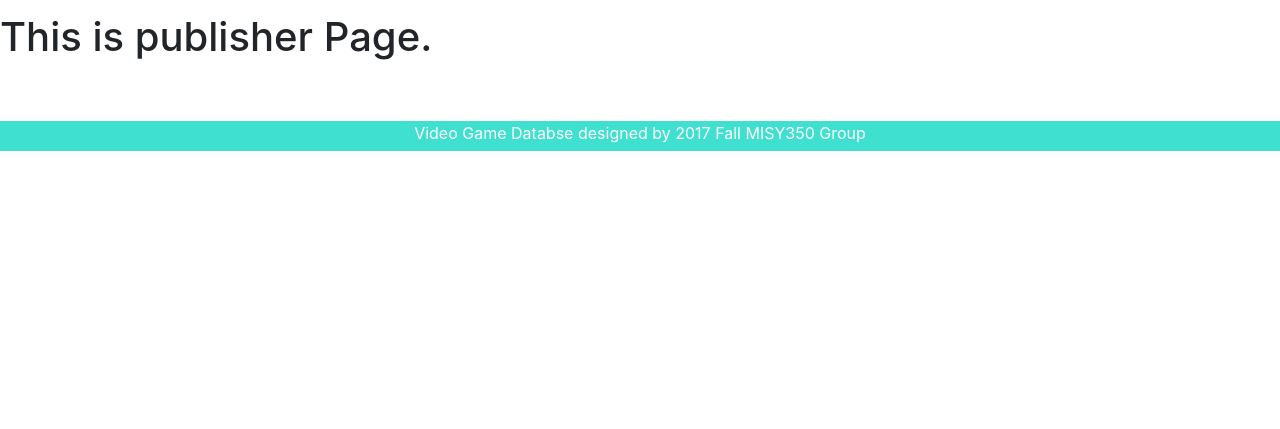
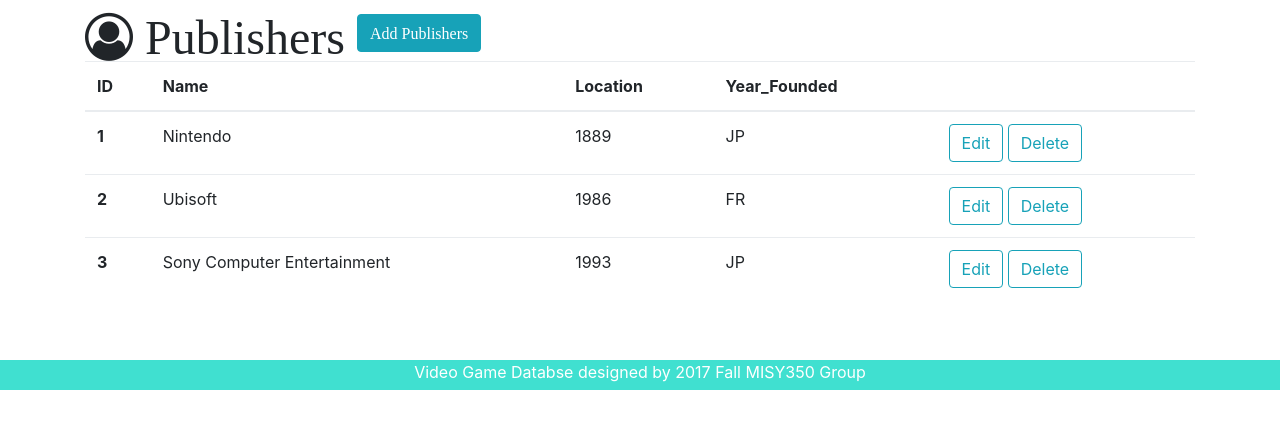
Before and after one commit to jingwenz96/final-project, a Flask app: template templates/publisher.html in a window 1280 px wide. Shown: the part 57-486 px from the top of the page. Run offline with Flask 2, Linux system fonts and the light colour scheme; the template is opened without the code that fills it: values that come from a table or form of the project are taken from there, others are empty; data comes from the database, SQL or seed files in the repository; both versions use the stored data as it was after the commit; some libraries are stand-ins or nearby versions.

Commit message:
publisher database setup

```diff
--- a/manage.py
+++ b/manage.py
@@ -1,5 +1,5 @@
 from flask_script import Manager
-from videogame import app, db
+from videogame import app, db, Publisher, Game
 
 manager = Manager(app)
 
@@ -14,5 +14,6 @@ def deploy():
     db.session.add(publisher2)
     db.session.add(publisher3)
     db.session.commit()
+
 if __name__ == "__main__":
     manager.run()
--- a/templates/game-base.html
+++ b/templates/game-base.html
@@ -52,7 +52,7 @@
           </li>
 
           <li class="nav-item">
-            <a class="nav-link" href="/publisher">Publisher</a>
+            <a class="nav-link" href="/publishers">Publisher</a>
           </li>
 
         </ul>
--- a/templates/members.html
+++ b/templates/members.html
@@ -8,6 +8,11 @@
     width: 350px;
     height: 300px;
     display: inline-block;
+  }
+
+  section {
+    color: #00cccc;
+    font-family: Impact;
   }
 </style>
 {% endblock %}
--- a/templates/publisher.html
+++ b/templates/publisher.html
@@ -3,9 +3,48 @@
 {% block title %}Publisher Page{% endblock %}
 
 {% block head %}
-  {{ super () }}
+{{ super () }}
+<!--Custom Style-->
+<style>
+ #add {
+   left: 690px;
+   color: white;
+ }
+</style>
 {% endblock %}
 
 {% block page_content %}
-<h1>This is publisher Page.</h1>
-{% endblock %}
+<div class="container">
+ <i class="fa fa-user-circle-o fa-3x" aria-hidden="true"> Publishers
+ <a id="add" href="/publisher/add" class="btn btn-info" role="button" aria-disabled="true">Add Publishers</a>
+</i> {% if publishers %}
+ <table class="table">
+   <thead>
+     <tr>
+       <th>ID</th>
+       <th>Name</th>
+       <th>Location</th>
+       <th>Year_Founded</th>
+       <th></th>
+     </tr>
+   </thead>
+   <tbody>
+     {% for publisher in publishers %}
+     <tr>
+       <th scope="row">{{ publisher.id }}</th>
+       <td>{{ publisher.name }}</td>
+       <td>{{ publisher.year_founded }}</td>
+       <td>{{ publisher.location }}</td>
+       <td>
+         <a href="/publisher/edit/{{publisher.id}}" class="btn btn-outline-info" role="button" aria-disabled="true">Edit</a>
+         <a href="/publisher/delete/{{publisher.id}}" class="btn btn-outline-info" role="button">Delete</a>
+       </td>
+     </tr>
+     {% endfor%}
+   </tbody>
+ </table>
+ {% else %}
+ <h3>there is no publishers in the database yet.</h3> {% endif %}
+</div>
+
+{% endblock%}
--- a/videogame.py
+++ b/videogame.py
@@ -25,6 +25,7 @@ class Game(db.Model):
     platform = db.Column(db.String(64))
     year_of_release = db.Column(db.Integer)
     genre = db.Column(db.String(64))
+    description = db.Column(db.Text)
     publisher_id = db.Column(db.Integer, db.ForeignKey('publishers.id'))
 
 
@@ -40,9 +41,10 @@ def member():
 def game():
     return render_template('games.html')
 
-@app.route('/publisher')
+@app.route('/publishers')
 def publisher():
-    return render_template('publisher.html')
+    publishers = Publisher.query.all()
+    return render_template('publisher.html', publishers=publishers)
 
 
 
```
Also changed, not shown: data.sqlite (added).
